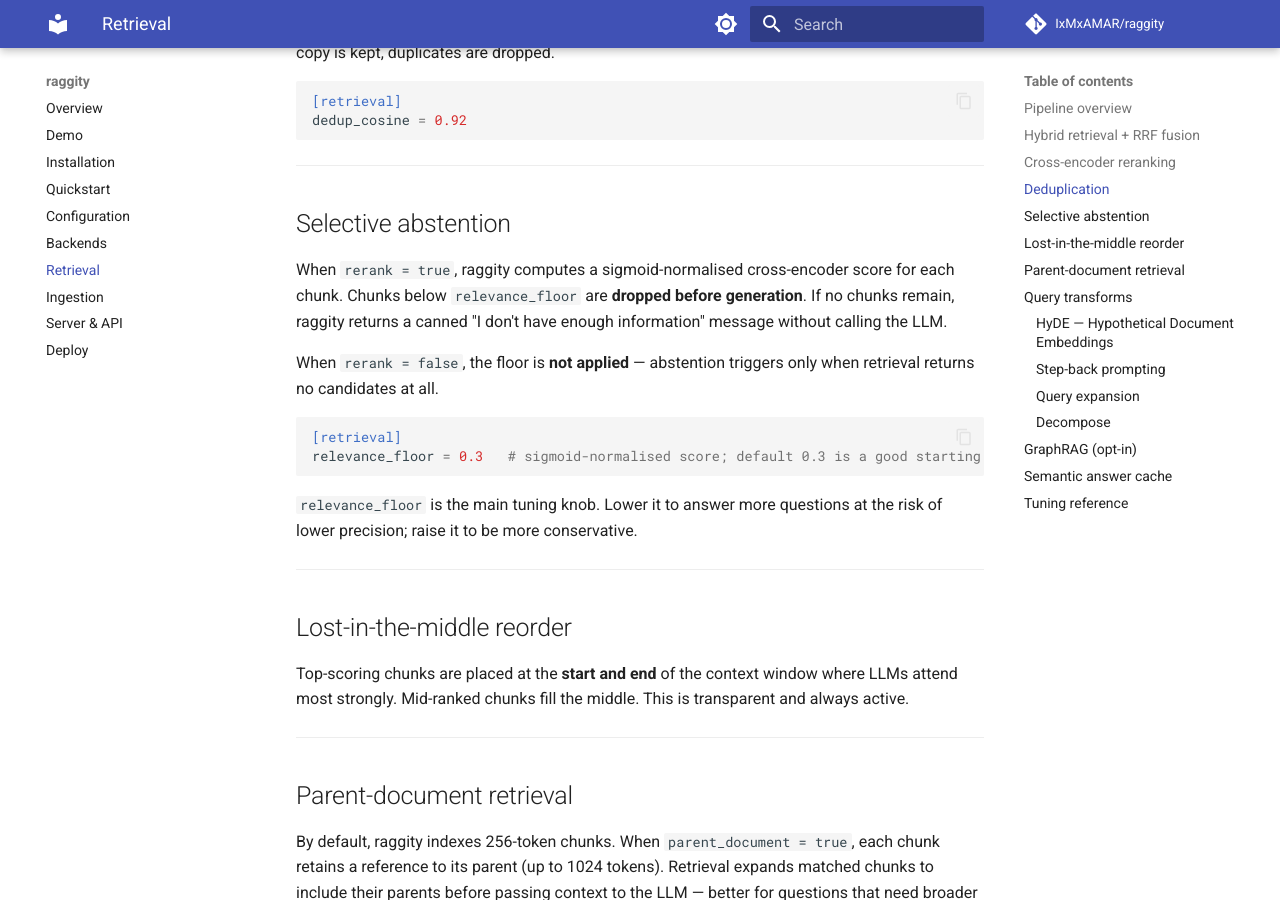
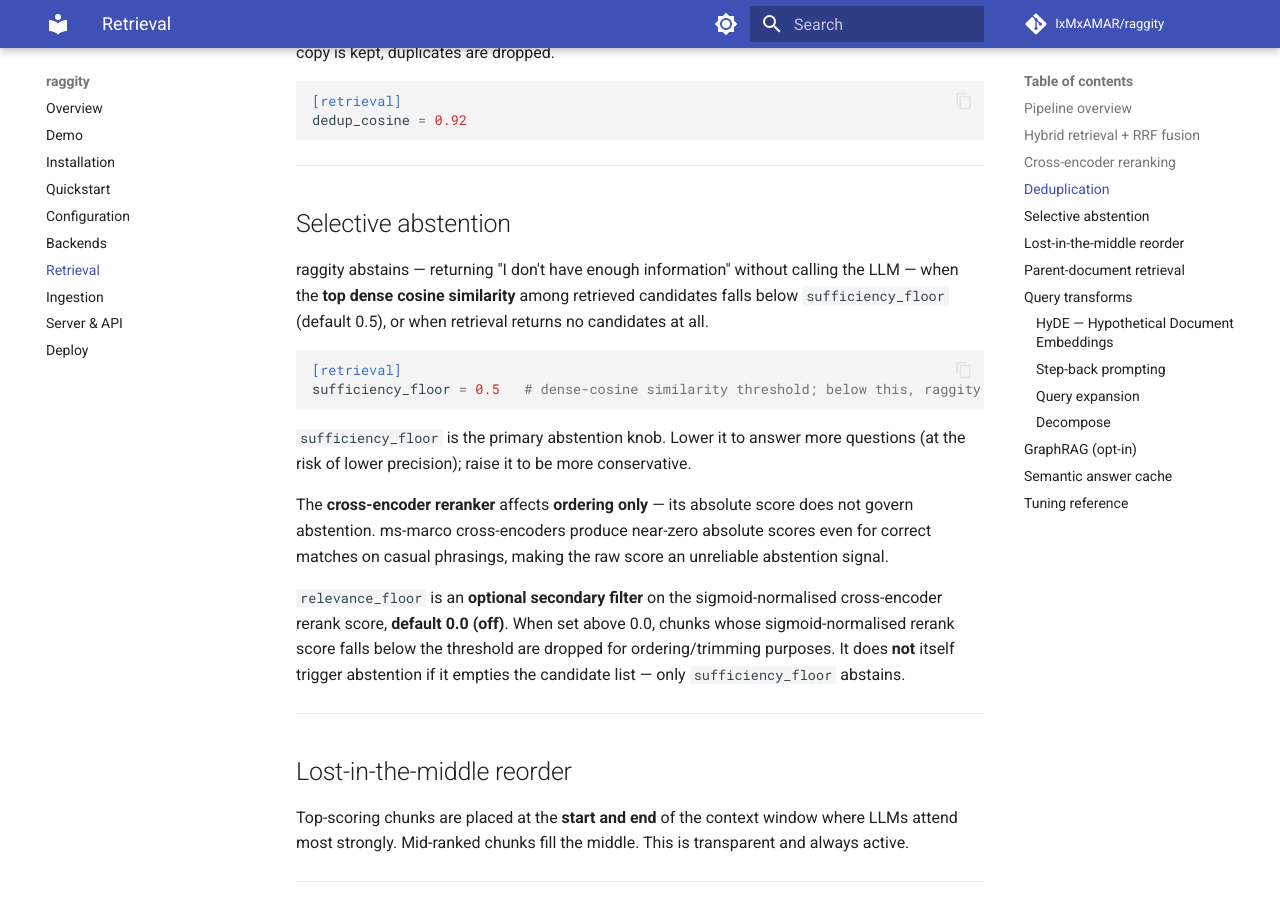
Before and after one commit to IxMxAMAR/raggity, an MkDocs documentation site: the page built from docs/retrieval.md, in a window 1280 px wide and 900 px high, scrolled down 1424 px. Built offline with MkDocs 1.6.1 and Material for MkDocs 9.7.7, drawn with Linux system fonts in a browser that asks for light colours; comment, search, counter and statistics services are not loaded; some of the changed text lies outside the part shown.

Commit message:
docs(pF): correct abstention mechanism + config defaults in docs
- retrieval.md: rewrite "Selective abstention" section — sufficiency_floor
  (dense cosine, default 0.5) abstains; relevance_floor (sigmoid rerank
  score, default 0.0) is an optional off-by-default ordering filter that
  does not itself abstain; cross-encoder is ordering-only. Update tuning
  table: add sufficiency_floor/hybrid rows, fix relevance_floor default.
  Fix pipeline diagram label.
- configuration.md: fix index.path default (.raggity/index, relative to
  cwd); fix qdrant_location default (:memory:); add sufficiency_floor row
  (0.5); fix relevance_floor row (default 0.0, off, no abstention); add
  hybrid row; add temperature row to [generation] table.
- backends.md: fix index.path default (.raggity/index).
- index.md: fix pipeline diagram label.
- README.md: rewrite Retrieval pipeline bullet + Tuning section to match
  sufficiency_floor abstention; fix pipeline diagram label.
- LAUNCH.md: fix Show HN + reddit "relevance floor" abstention claims to
  sufficiency_floor framing; fix Tweet-2 logic inversion (now correctly
  says raggity DOES abstain while most tools hallucinate); fix Tweet-5
  abstention mechanism.
- deploy.md: fix Python version matrix to 3.11 and 3.12 (matches CI).
- CONTRIBUTING.md: change master -> main (both occurrences).

````diff
--- a/docs/retrieval.md
+++ b/docs/retrieval.md
@@ -16,7 +16,7 @@ Query
                                        │
                                  Dedup (cosine ≥ 0.92)
                                        │
-                                 Relevance floor filter
+                          Optional rerank-score filter
                                        │
                              Lost-in-the-middle reorder
                                        │
@@ -68,16 +68,18 @@ dedup_cosine = 0.92
 
 ## Selective abstention
 
-When `rerank = true`, raggity computes a sigmoid-normalised cross-encoder score for each chunk. Chunks below `relevance_floor` are **dropped before generation**. If no chunks remain, raggity returns a canned "I don't have enough information" message without calling the LLM.
-
-When `rerank = false`, the floor is **not applied** — abstention triggers only when retrieval returns no candidates at all.
+raggity abstains — returning "I don't have enough information" without calling the LLM — when the **top dense cosine similarity** among retrieved candidates falls below `sufficiency_floor` (default 0.5), or when retrieval returns no candidates at all.
 
 ```toml
 [retrieval]
-relevance_floor = 0.3   # sigmoid-normalised score; default 0.3 is a good starting point
+sufficiency_floor = 0.5   # dense-cosine similarity threshold; below this, raggity abstains
 ```
 
-`relevance_floor` is the main tuning knob. Lower it to answer more questions at the risk of lower precision; raise it to be more conservative.
+`sufficiency_floor` is the primary abstention knob. Lower it to answer more questions (at the risk of lower precision); raise it to be more conservative.
+
+The **cross-encoder reranker** affects **ordering only** — its absolute score does not govern abstention. ms-marco cross-encoders produce near-zero absolute scores even for correct matches on casual phrasings, making the raw score an unreliable abstention signal.
+
+`relevance_floor` is an **optional secondary filter** on the sigmoid-normalised cross-encoder rerank score, **default 0.0 (off)**. When set above 0.0, chunks whose sigmoid-normalised rerank score falls below the threshold are dropped for ordering/trimming purposes. It does **not** itself trigger abstention if it empties the candidate list — only `sufficiency_floor` abstains.
 
 ---
 
@@ -230,7 +232,9 @@ rag ask "..." --no-cache
 | `candidates` | `30` | Chunks fetched from each retriever before fusion |
 | `top_k` | `5` | Chunks passed to the LLM after all filtering |
 | `rerank` | `true` | Enable cross-encoder reranking |
-| `relevance_floor` | `0.3` | Main abstention knob (sigmoid-normalised score) |
+| `sufficiency_floor` | `0.5` | Dense-cosine similarity threshold below which raggity abstains |
+| `relevance_floor` | `0.0` | Optional secondary filter on the sigmoid-normalised cross-encoder rerank score (0.0 = off); does not trigger abstention |
+| `hybrid` | `true` | Enable hybrid (dense + BM25) retrieval |
 | `dedup_cosine` | `0.92` | Cosine threshold for dedup collapse |
 | `rrf_k` | `60` | RRF constant |
 | `parent_document` | `false` | Expand matched chunks to parent documents |
````
Also changed, not shown: CONTRIBUTING.md (+2 -2 lines), README.md (+4 -4 lines), docs/backends.md (+1 -1 lines), docs/configuration.md (+12 -6 lines), docs/deploy.md (+1 -1 lines), docs/index.md (+1 -1 lines).
